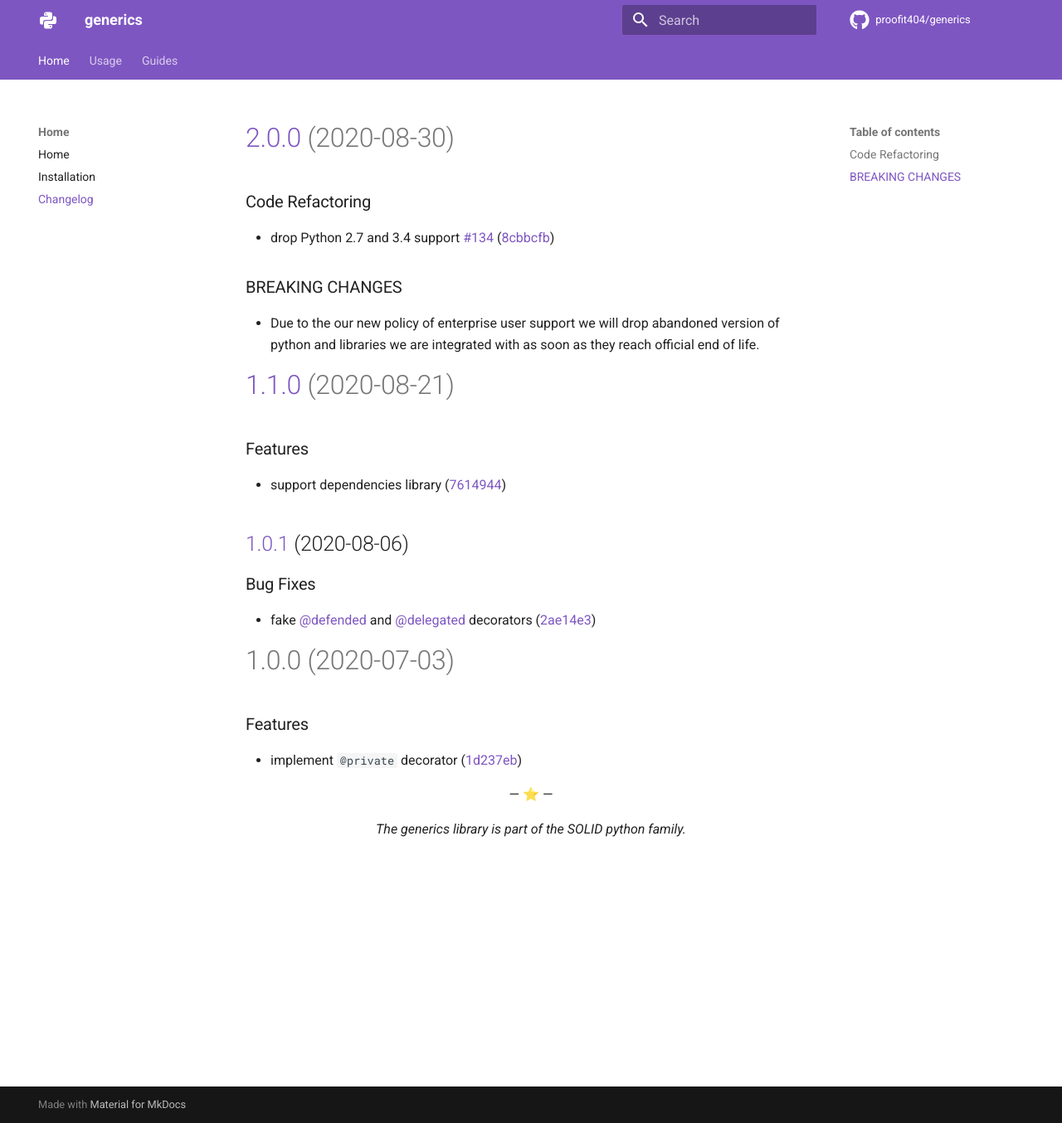
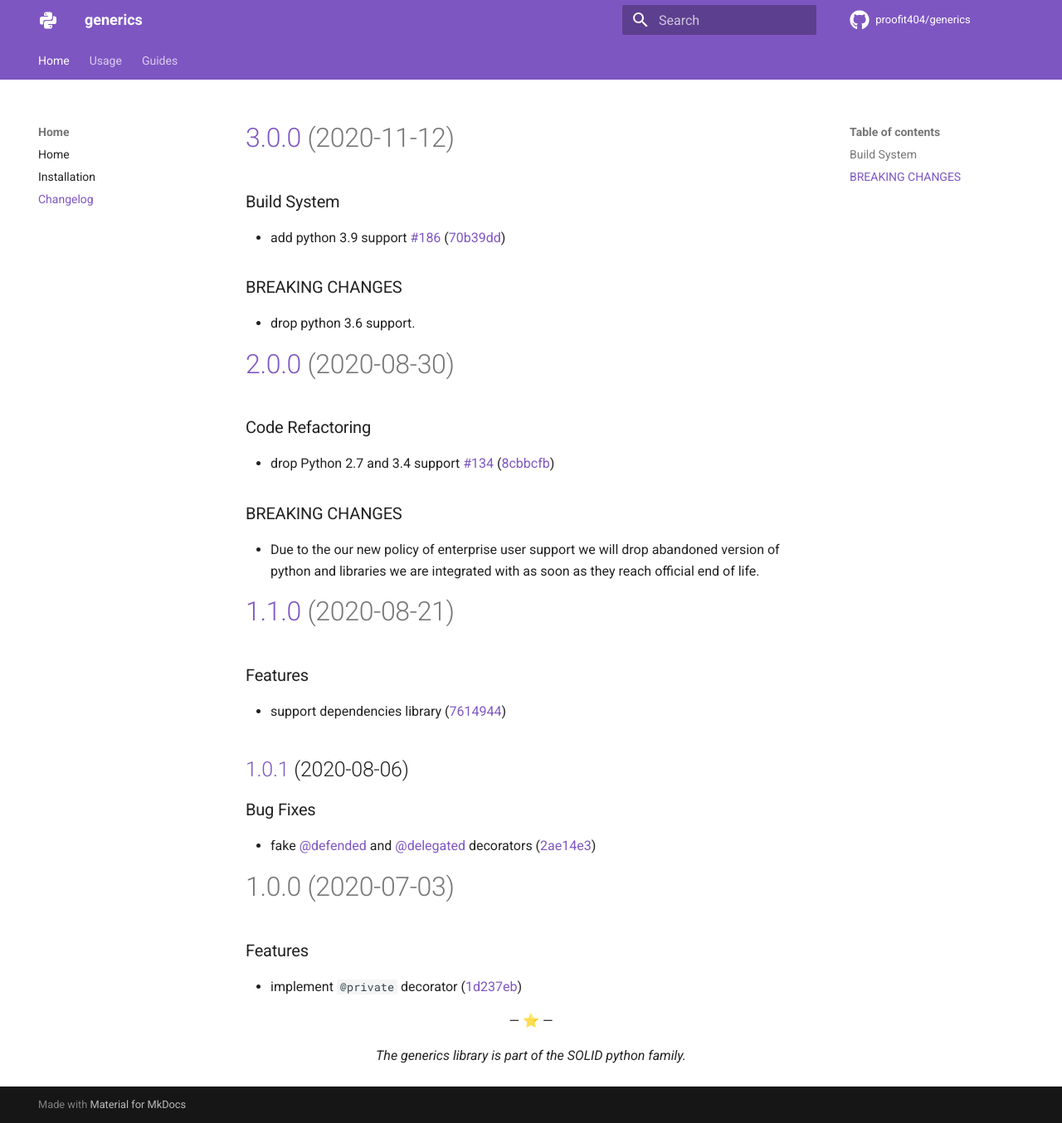
Before and after one commit to proofit404/generics, an MkDocs documentation site: the page built from docs/changelog.md, in a window 1280 px wide and 1354 px high. Shown: the whole window at 83% size. Built offline with MkDocs 1.6.1 and Material for MkDocs 9.7.7, drawn with Linux system fonts in a browser that asks for light colours; comment, search, counter and statistics services are not loaded.

Commit message:
chore(release): 3.0.0 [skip ci]
# [3.0.0](https://github.com/proofit404/generics/compare/2.0.0...3.0.0) (2020-11-12)

### Build System

* add python 3.9 support [#186](https://github.com/proofit404/generics/issues/186) ([70b39dd](https://github.com/proofit404/generics/commit/70b39dd40a3b3c0b2be2e02122aef411c71bf6ae))

### BREAKING CHANGES

* drop python 3.6 support.

```diff
--- a/docs/changelog.md
+++ b/docs/changelog.md
@@ -1,3 +1,15 @@
+# [3.0.0](https://github.com/proofit404/generics/compare/2.0.0...3.0.0) (2020-11-12)
+
+### Build System
+
+- add python 3.9 support
+  [#186](https://github.com/proofit404/generics/issues/186)
+  ([70b39dd](https://github.com/proofit404/generics/commit/70b39dd40a3b3c0b2be2e02122aef411c71bf6ae))
+
+### BREAKING CHANGES
+
+- drop python 3.6 support.
+
 # [2.0.0](https://github.com/proofit404/generics/compare/1.1.0...2.0.0) (2020-08-30)
 
 ### Code Refactoring
--- a/pyproject.toml
+++ b/pyproject.toml
@@ -15,7 +15,7 @@ packages = [
 ]
 readme = "docs/index.md"
 repository = "https://github.com/proofit404/generics/"
-version = "2.0.0"
+version = "3.0.0"
 
 [tool.poetry.dependencies]
 python = "~3.7 || ~3.8 || ~3.9"
```
